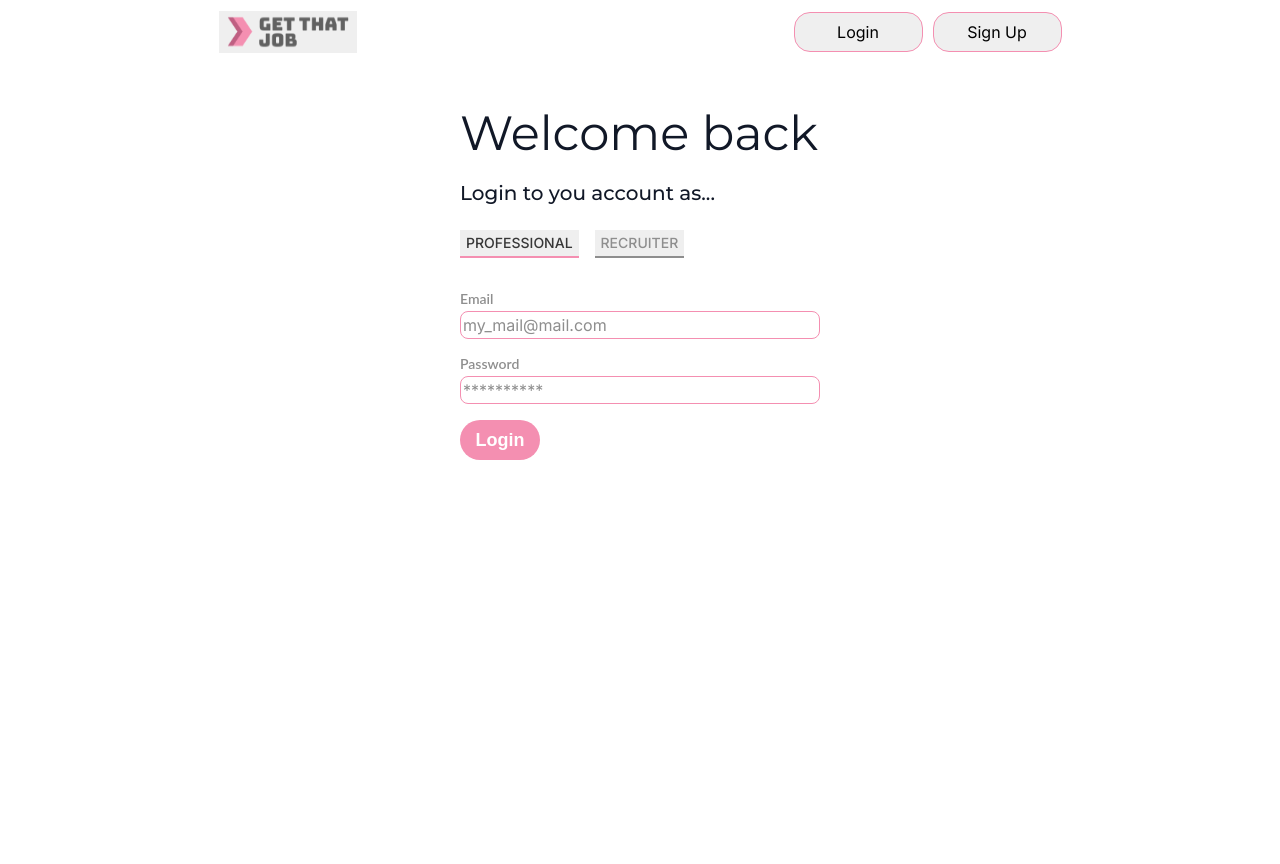
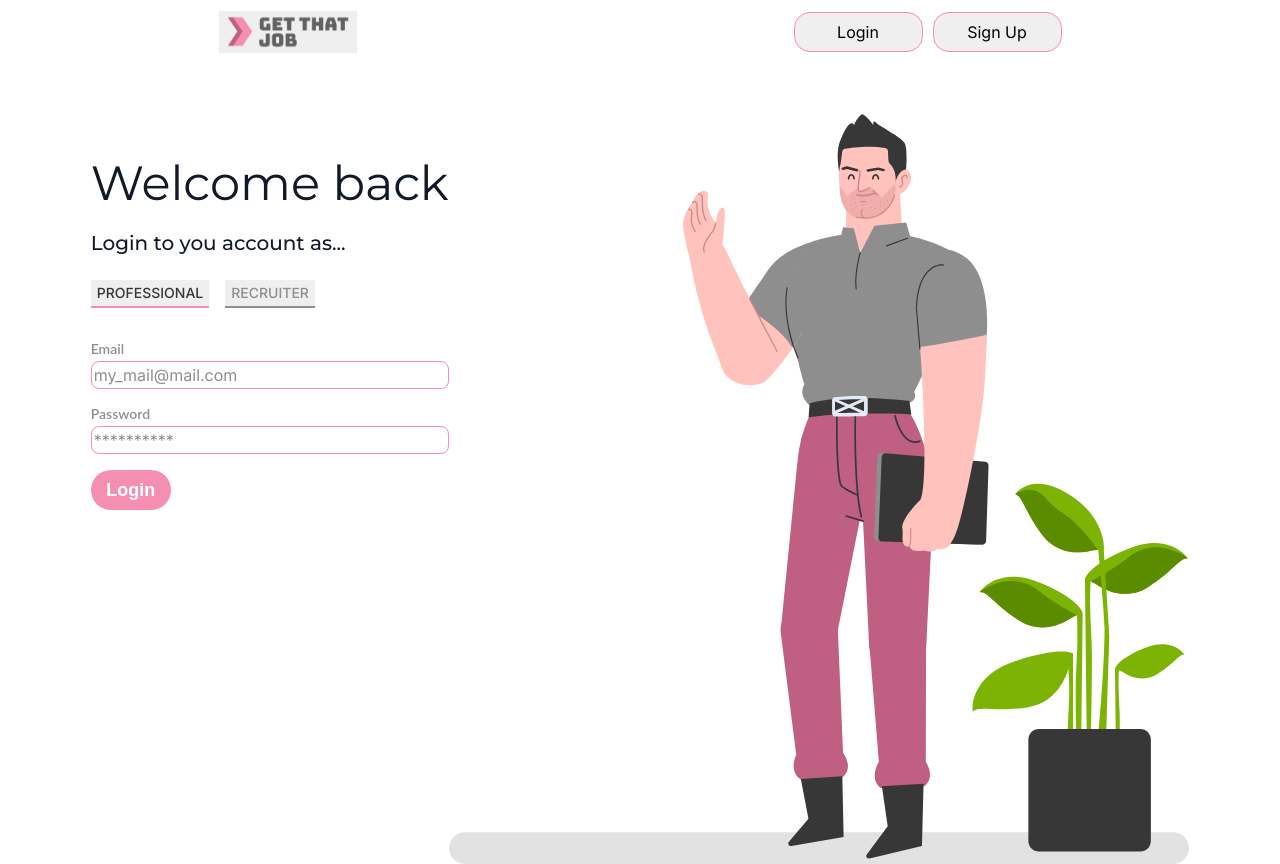
Before and after one commit to Brunosz19/getThatJob-React, a React (Create React App) app: page / in a window 1280 px wide. Both pictures are taken after a click on the button "Login". Built offline with nearby package versions, Linux system fonts and the light colour scheme.

Commit message:
Add: login img

```diff
--- a/src/pages/login-page.js
+++ b/src/pages/login-page.js
@@ -1,6 +1,7 @@
 import styled from "@emotion/styled"
 import { useState } from "react";
 import LoginForm from "../components/login-form"
+import PersonWithPlant from "../styles/img/personWithPlant.svg"
 
 const LoginTypeButton = styled("button")`
     border: none;
@@ -43,7 +44,7 @@ export default function LoginPage() {
 
     return (
         <div style={{display: "flex", justifyContent: "center", alignContent: "center", height: "100vh", width: "100pvw",}}>
-            <div style={{width: "360px",}}>
+            <div style={{ display: "flex", marginTop: "50px",}}>
                 <div>
                     <LoginTitle>Welcome back</LoginTitle>
                     <LoginText>Login to you account as...</LoginText>
@@ -61,7 +62,7 @@ export default function LoginPage() {
                     )}
                     <LoginForm type={loginType}/>
                 </div>
-                <img></img>
+                <img src={PersonWithPlant} alt="person with plant"></img>
             </div>
         </div>
     )
```
Also changed, not shown: src/styles/img/personWithPlant.svg (added).
